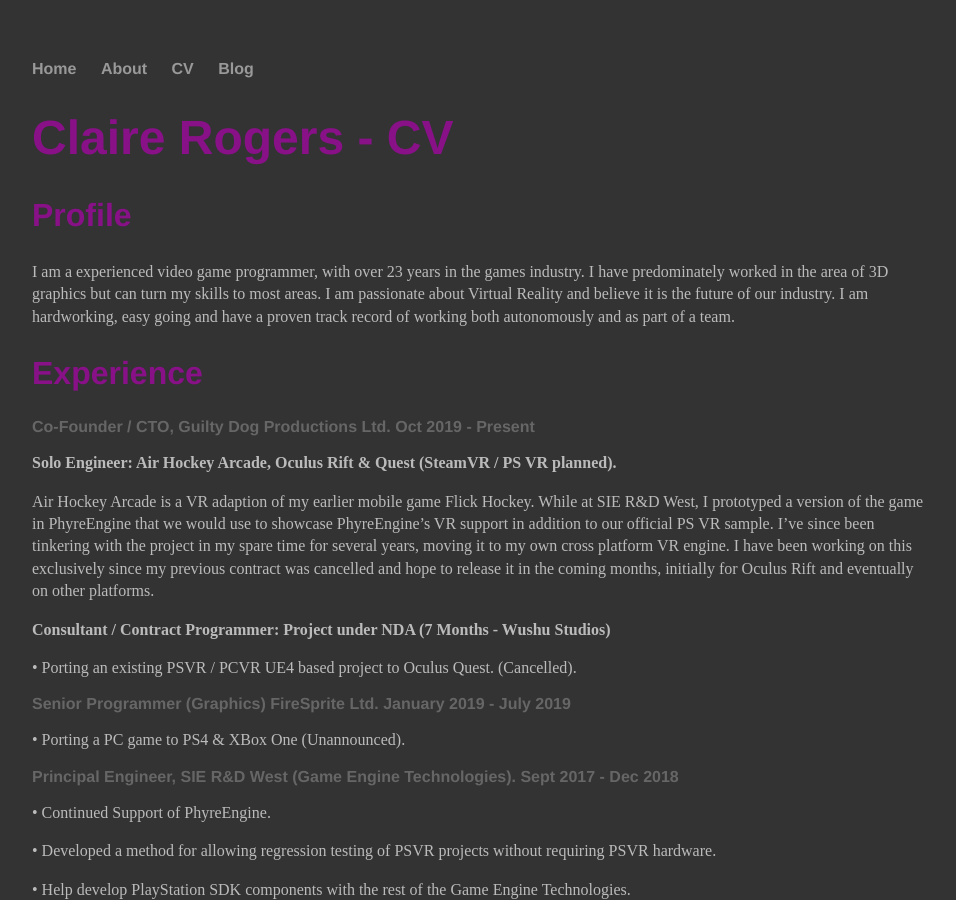
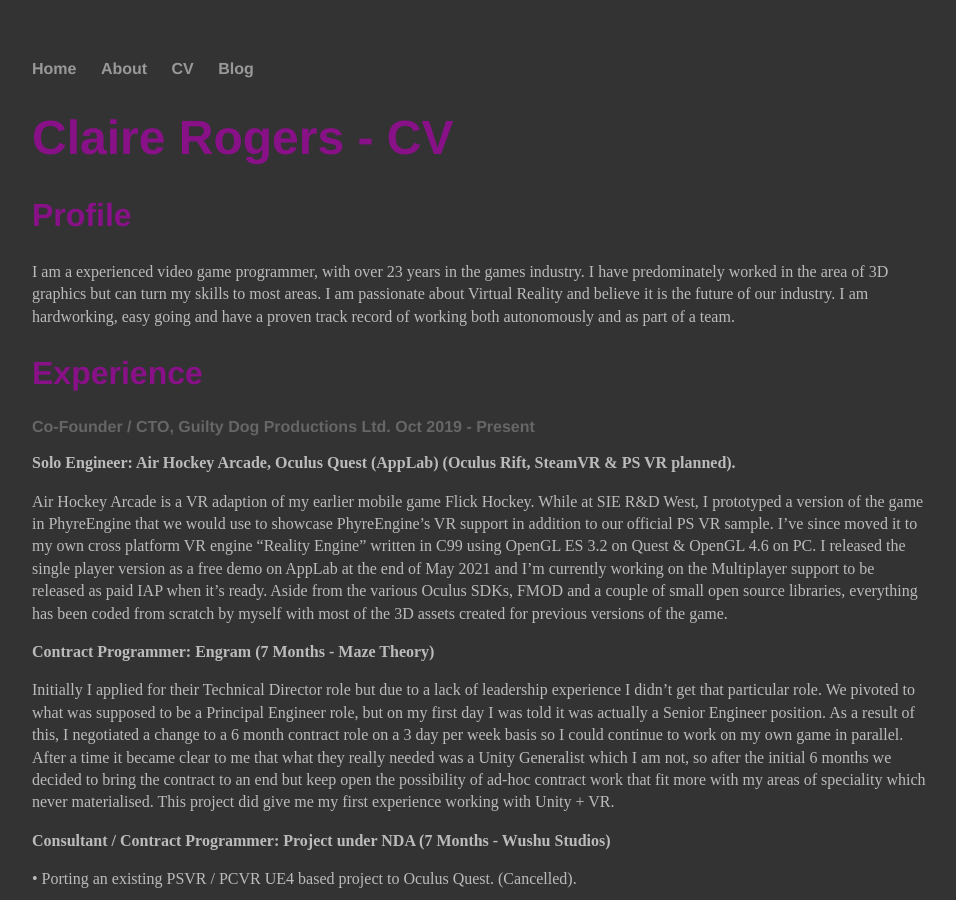
Before and after one commit to guiltydogprods/guiltydogprods.github.io, a Jekyll site: the page built from cv.md, in a window 1280 px wide and 900 px high. Shown: the whole window, without its empty margins (160-1116 px from the left). Built offline with Jekyll 4.4.1, drawn with Linux system fonts in a browser that asks for light colours.

Commit message:
Update cv.md

```diff
--- a/cv.md
+++ b/cv.md
@@ -14,9 +14,13 @@
 
 ### Co-Founder / CTO, Guilty Dog Productions Ltd. Oct 2019 -  Present
 
-**Solo Engineer: Air Hockey Arcade, Oculus Rift & Quest (SteamVR / PS VR planned).**
+**Solo Engineer: Air Hockey Arcade, Oculus Quest (AppLab) (Oculus Rift, SteamVR & PS VR planned).**
 
-Air Hockey Arcade is a VR adaption of my earlier mobile game Flick Hockey.  While at SIE R&D West, I prototyped a version of the game in PhyreEngine that we would use to showcase PhyreEngine's VR support in addition to our official PS VR sample.  I've since been tinkering with the project in my spare time for several years, moving it to my own cross platform VR engine. I have been working on this exclusively since my previous contract was cancelled and hope to release it in the coming months, initially for Oculus Rift and eventually on other platforms.
+Air Hockey Arcade is a VR adaption of my earlier mobile game Flick Hockey.  While at SIE R&D West, I prototyped a version of the game in PhyreEngine that we would use to showcase PhyreEngine's VR support in addition to our official PS VR sample.  I've since moved it to my own cross platform VR engine "Reality Engine" written in C99 using OpenGL ES 3.2 on Quest & OpenGL 4.6 on PC. I released the single player version as a free demo on AppLab at the end of May 2021 and I'm currently working on the Multiplayer support to be released as paid IAP when it's ready. Aside from the various Oculus SDKs, FMOD and a couple of small open source libraries, everything has been coded from scratch by myself with most of the 3D assets created for previous versions of the game.
+
+**Contract Programmer: Engram (7 Months - Maze Theory)**
+
+Initially I applied for their Technical Director role but due to a lack of leadership experience I didn't get that particular role. We pivoted to what was supposed to be a Principal Engineer role, but on my first day I was told it was actually a Senior Engineer position.  As a result of this, I negotiated a change to a 6 month contract role on a 3 day per week basis so I could continue to work on my own game in parallel.  After a time it became clear to me that what they really needed was a Unity Generalist which I am not, so after the initial 6 months we decided to bring the contract to an end but keep open the possibility of ad-hoc contract work that fit more with my areas of speciality which never materialised. This project did give me my first experience working with Unity + VR.
 
 **Consultant / Contract Programmer: Project under NDA (7 Months - Wushu Studios)**
 
```
